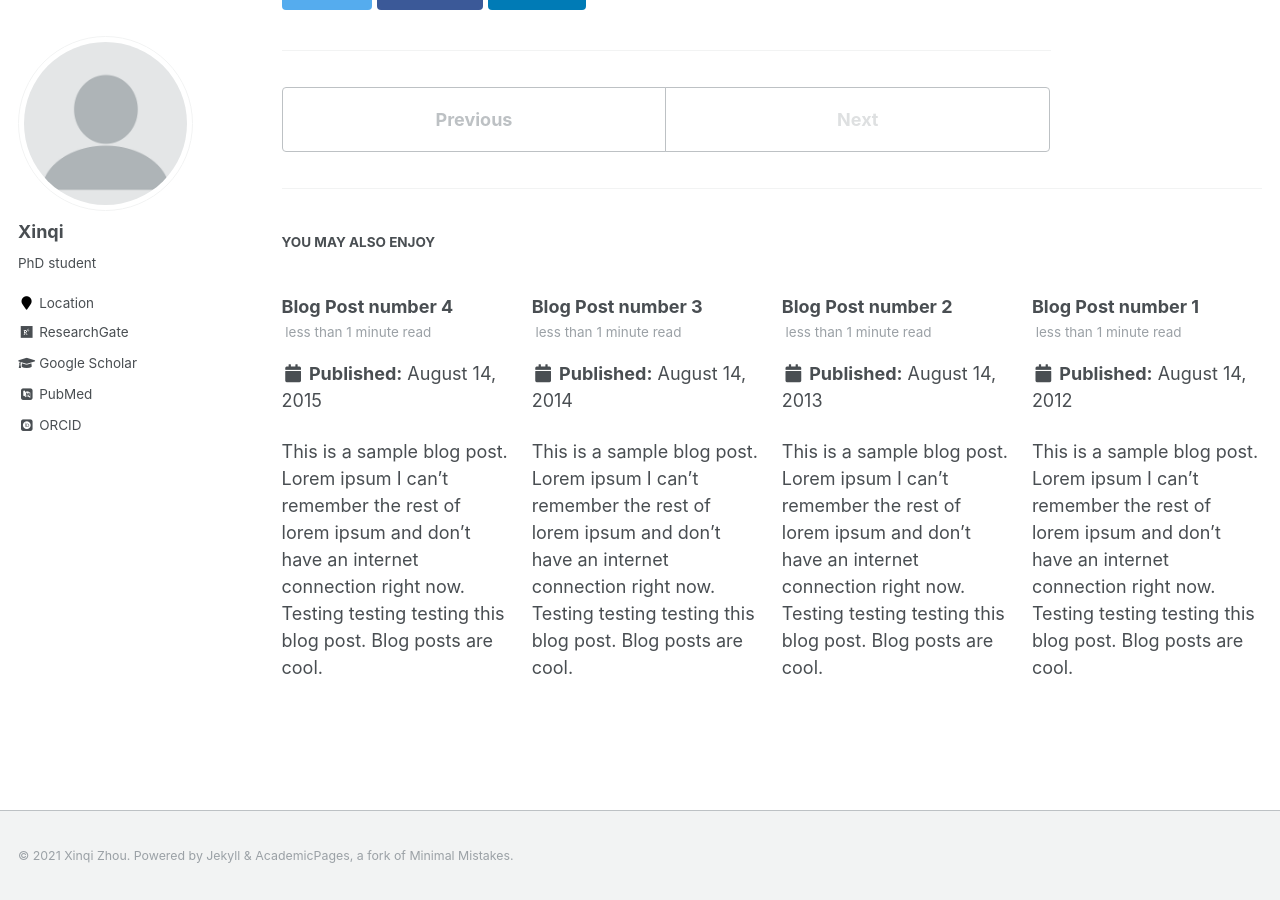
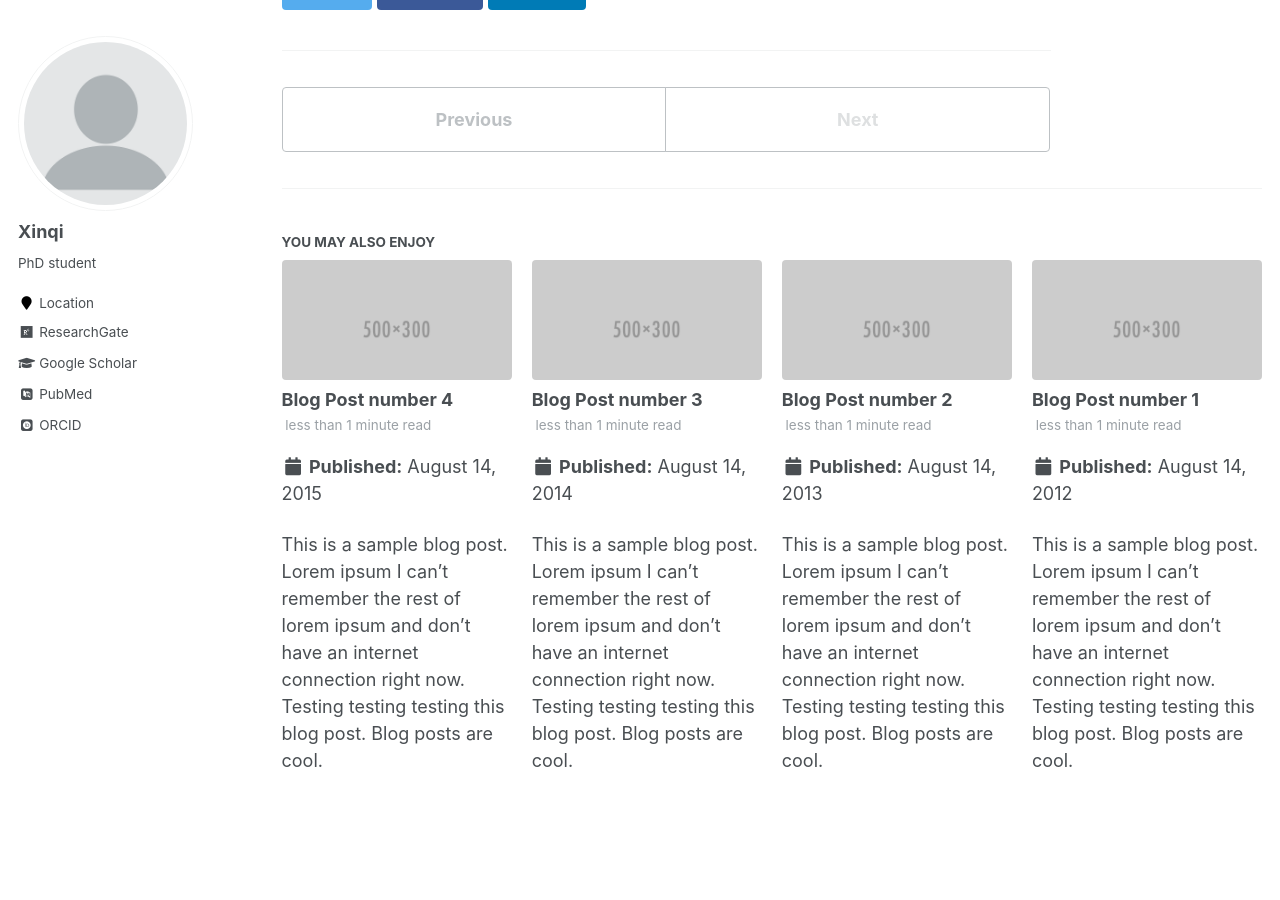
Before and after one commit to Z-Yxin/acapage, a Jekyll site: the page built from _posts/2199-01-01-future-post.md, in a window 1280 px wide and 900 px high, scrolled down 518 px. Built offline with Jekyll 4.4.1, drawn with Linux system fonts in a browser that asks for light colours; some web fonts are replaced.

Commit message:
Update _config.yml

```diff
--- a/_config.yml
+++ b/_config.yml
@@ -14,7 +14,7 @@ description              : &description "personal description"
 url                      : "https://z-yxin.github.io" # the base hostname & protocol for your site e.g. "https://mmistakes.github.io"
 baseurl                  : "/acapage" # the subpath of your site, e.g. "/blog"
 repository               : "Z-Yxin/acapage"
-teaser                   : "/images/3953273590_704e3899d5_m.jpg" # filename of teaser fallback teaser image placed in /images/, .e.g. "500x300.png"
+teaser                   : "500x300.png" # filename of teaser fallback teaser image placed in /images/, .e.g. "500x300.png"
 breadcrumbs              : false # true, false (default)
 words_per_minute         : 160
 future                   : true
@@ -48,6 +48,7 @@ staticman:
         format           : "iso8601" # "iso8601" (default), "timestamp-seconds", "timestamp-milliseconds"
 atom_feed:
   path                   : # blank (default) uses feed.xml
+
 search                   : true
 minimal_mistakes_skin    : "air"
 
```
